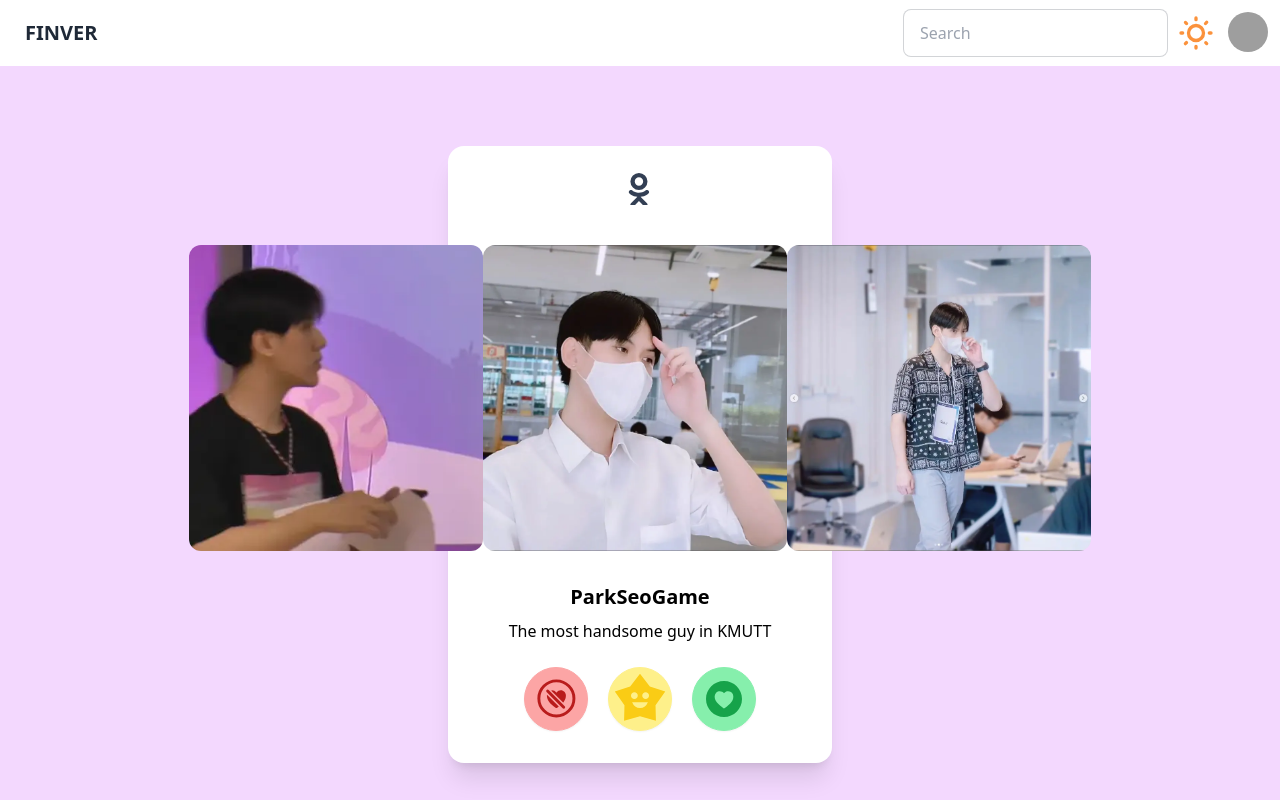
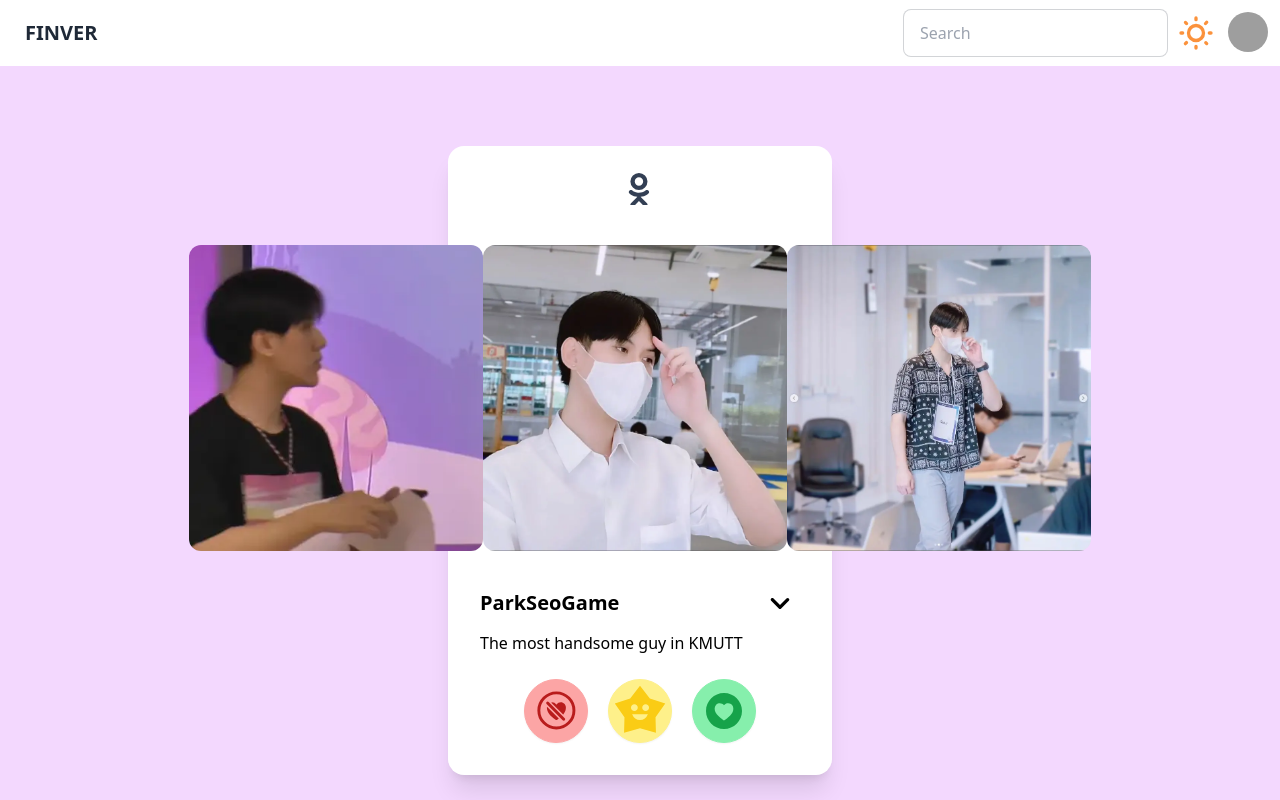
Before and after one commit to Pheeraphat47/PROJECT1-SEC-1-FINVER, a Vue app: page / in a window 1280 px wide. Built offline with nearby package versions, Linux system fonts and the light colour scheme; grey boxes are pictures that could not be loaded.

Commit message:
update dropdown

```diff
--- a/index.html
+++ b/index.html
@@ -4,7 +4,7 @@
     <meta charset="UTF-8" />
     <link rel="icon" href="fin.png" />
     <meta name="viewport" content="width=device-width, initial-scale=1.0" />
-    <title>Vite App</title>
+    <title>FINVER</title>
 
   </head>
   <body>
--- a/src/App.vue
+++ b/src/App.vue
@@ -1,6 +1,21 @@
 <script setup>
-import { ref } from "vue";
-const isDark = ref(false);
+import { ref } from "vue"
+const isDark = ref(false)
+const isFlipped = ref(false);
+
+
+//description
+const showDescriptions = ref(false);
+const descriptions = ref({
+  profile: "View and edit your profile",
+  settings: "Adjust your account settings",
+  logout: "Sign out of your account",
+});
+
+const toggleDescriptions = () => {
+  showDescriptions.value = !showDescriptions.value;
+  isFlipped.value = !isFlipped.value;
+};
 </script>
 
 <template>
@@ -124,16 +139,42 @@ const isDark = ref(false);
             class="rounded-xl"
           />
         </figure>
-        <div class="items-center text-center card-body">
-          <h2 class="card-title" :class="isDark ? 'text-white' : 'text-black'">
+        <div class="grid grid-cols-3 card-body">
+          <!-- Name -->
+          <h2
+            class="col-span-2 card-title"
+            :class="isDark ? 'text-white' : 'text-black'"
+          >
             ParkSeoGame
           </h2>
-          <p :class="isDark ? 'text-white' : 'text-black'">
+          <!-- Dropdown -->
+          <button
+            class="col-span-1 flex justify-end items-end dropdown dropdown-end "
+            @click="toggleDescriptions"
+          >
+            <svg
+              xmlns="http://www.w3.org/2000/svg"
+              width="2.5em"
+              height="2.5em"
+              viewBox="0 0 24 24"
+              :class="{ 'rotate-180': isFlipped }"
+            >
+              <path
+              :fill="isDark ? 'white' : 'black'"
+                d="M8.12 9.29L12 13.17l3.88-3.88a.996.996 0 1 1 1.41 1.41l-4.59 4.59a.996.996 0 0 1-1.41 0L6.7 10.7a.996.996 0 0 1 0-1.41c.39-.38 1.03-.39 1.42 0"
+              />
+            </svg>
+          </button>
+          <!-- Desc -->
+          <p class="col-span-3" :class="isDark ? 'text-white' : 'text-black'">
             The most handsome guy in KMUTT
           </p>
-
-          <div class="justify-end gap-5 pt-4 card-actions">
-            <!-- Dislike Icon -->
+          <!-- Hidden Desc -->
+            <div v-if="showDescriptions" class="col-span-3 max-h-[200px] overflow-y-auto">
+              <p v-for="(description, key) in descriptions" :key="key" :class="isDark ? 'text-white' : 'text-black '">{{ description }}</p>
+            </div>
+          <!-- Dislike Icon -->
+          <div class="col-span-3 gap-5 pt-4 card-actions flex justify-center">
             <button
               class="duration-300 bg-red-300 border-red-300 hover:bg-red-600 hover:border-red-600 btn btn-circle btn-lg hover:scale-125 cursor-pointer"
             >
```
Also changed, not shown: data/Users.json (added, +37 -0 lines).
